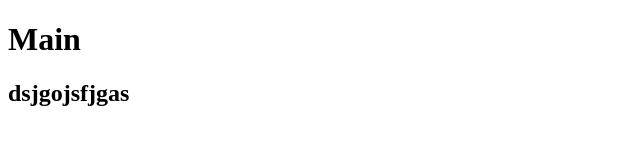
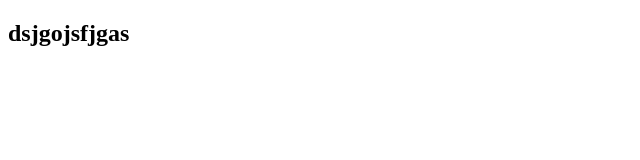
Before and after one commit to aosunproject-team/testgit, a plain HTML site: page index.html in a window 1280 px wide. Shown: the whole page, without its empty margins (0-640 px from the left). Drawn offline with Linux system fonts and the light colour scheme.

Commit message:
Edit title index

```diff
--- a/index.html
+++ b/index.html
@@ -7,7 +7,6 @@
     <title>Main</title>
 </head>
 <body>
-    <h1>Main</h1>
     <h2>dsjgojsfjgas</h2>
 </body>
 </html>
```
